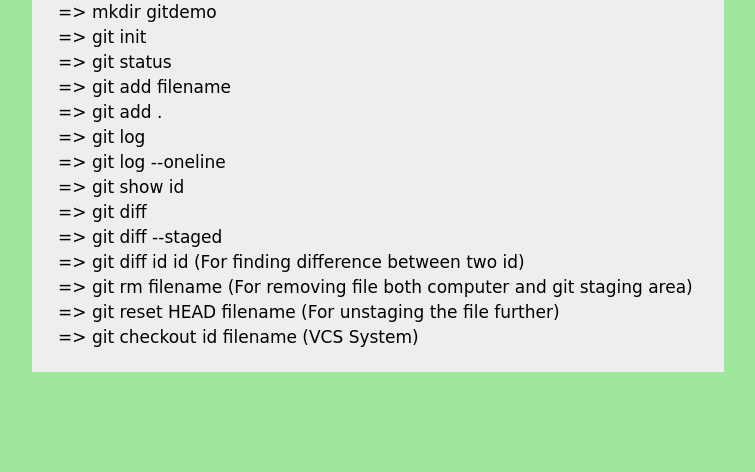
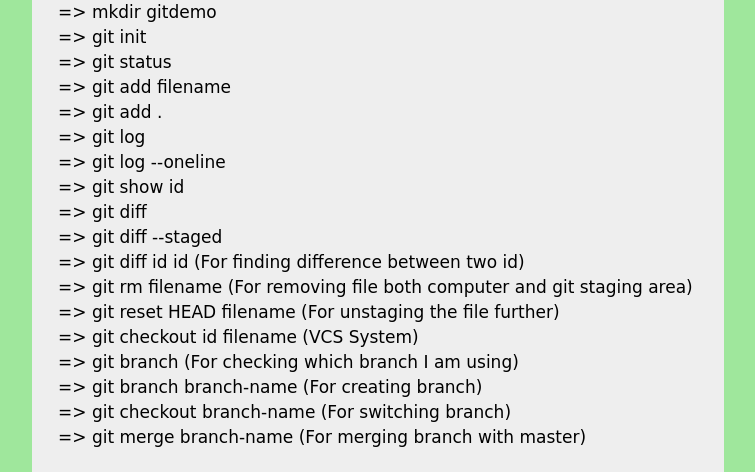
Before and after one commit to plaboncosta/myfirst-github, a plain HTML site: page index.html in a window 1280 px wide. Shown: the part 548-1020 px from the top of the page, without its empty margins (262-1017 px from the left). Before the commit the page ends 920 px from the top, so only its background shows below. Drawn offline with Linux system fonts and the light colour scheme.

Commit message:
Update git command

```diff
--- a/index.html
+++ b/index.html
@@ -55,6 +55,10 @@
                     <li> <span>=></span> git rm filename (For removing file both computer and git staging area)</li>
                     <li> <span>=></span> git reset HEAD filename (For unstaging the file further)</li>
                     <li> <span>=></span> git checkout id filename (VCS System)</li>
+                    <li> <span>=></span> git branch (For checking which branch I am using)</li>
+                    <li> <span>=></span> git branch branch-name (For creating branch)</li>
+                    <li> <span>=></span> git checkout branch-name (For switching branch)</li>
+                    <li> <span>=></span> git merge branch-name (For merging branch with master)</li>
                 </ul>
             </div>
         </div>
```
